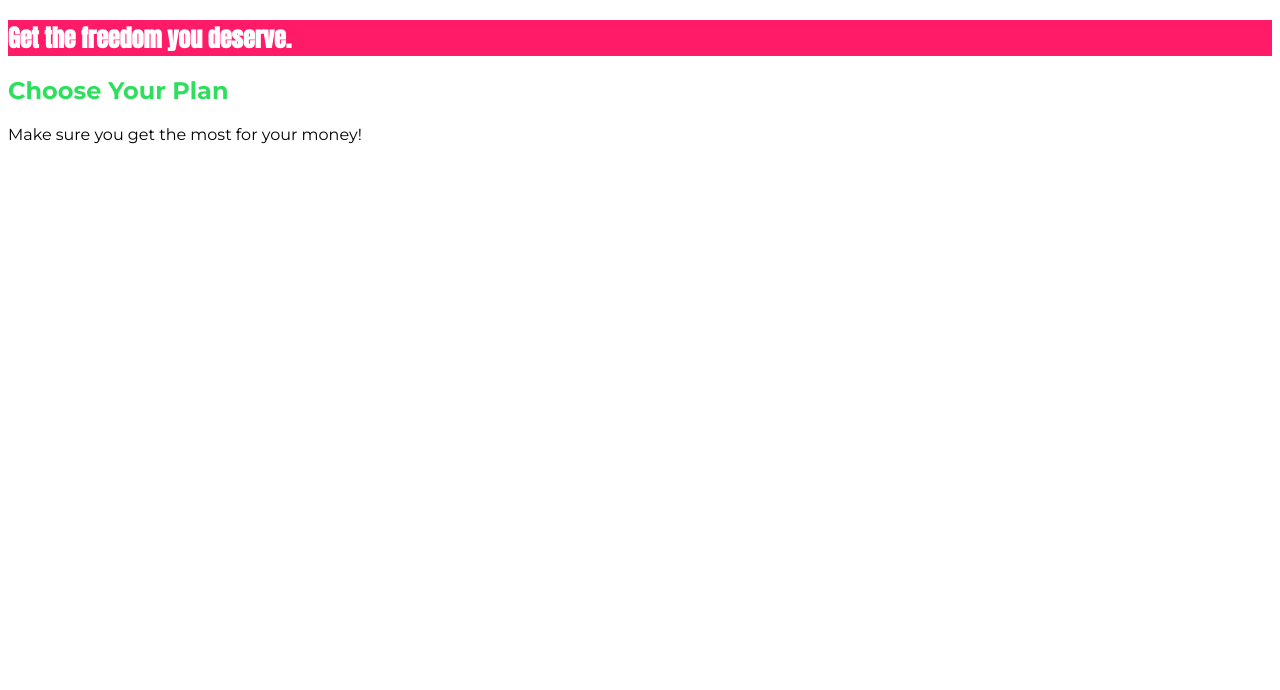
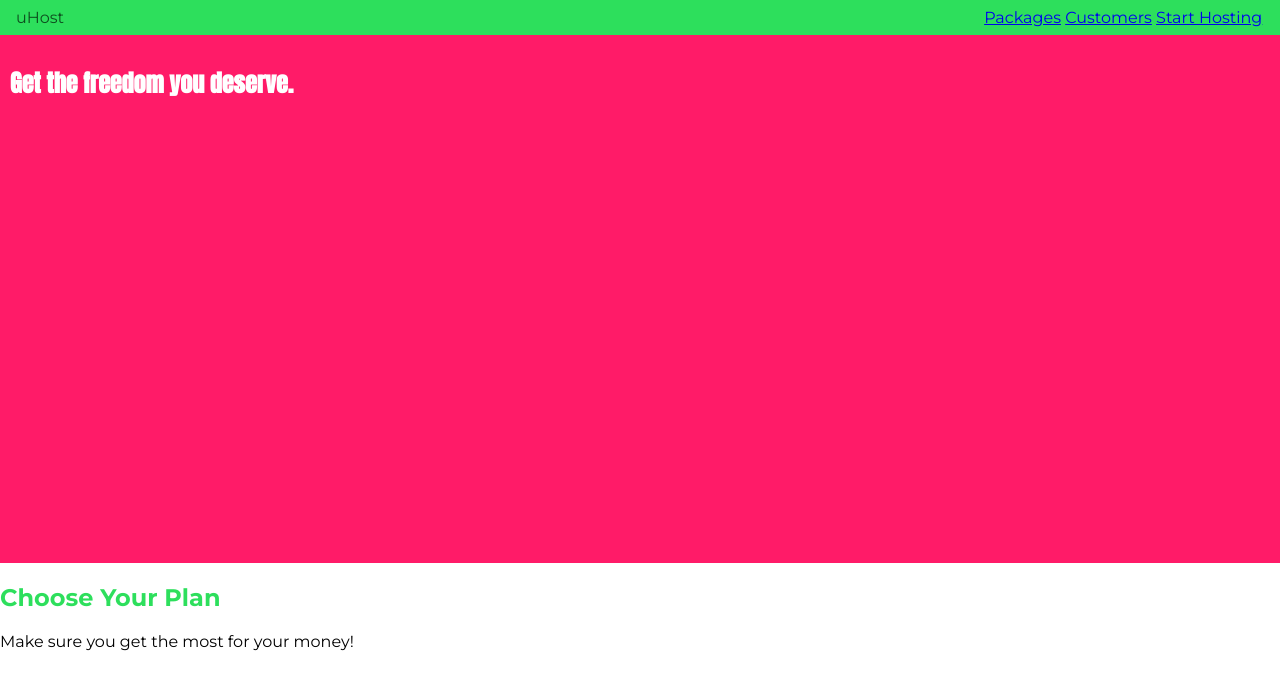
Before and after one commit to macho199/udemy-course-css-flexbox-grid-sass, a plain HTML site: page diving-deeper-01-project-introducing-the-box-model-starting-code/index.html in a window 1280 px wide. Drawn offline with Linux system fonts and the light colour scheme.

Commit message:
to text-decoration

```diff
--- a/diving-deeper-01-project-introducing-the-box-model-starting-code/index.html
+++ b/diving-deeper-01-project-introducing-the-box-model-starting-code/index.html
@@ -12,6 +12,26 @@
 </head>
 
 <body>
+    <header class="main-header">
+        <div>
+            <a href="index.html" class="main-header__brand">
+                uHost
+            </a>
+        </div>
+        <nav class="main-nav">
+            <ul class="main-nav__items">
+                <li class="main-nav__item">
+                    <a href="packages/index.html">Packages</a>
+                </li>
+                <li class="main-nav__item">
+                    <a href="customers/index.html">Customers</a>
+                </li>
+                <li class="main-nav__item">
+                    <a href="start-hosting/index.html">Start Hosting</a>
+                </li>
+            </ul>
+        </nav>
+    </header>
     <main>
         <section id="product-overview">
             <h1>Get the freedom you deserve.</h1>
--- a/diving-deeper-01-project-introducing-the-box-model-starting-code/main.css
+++ b/diving-deeper-01-project-introducing-the-box-model-starting-code/main.css
@@ -1,9 +1,17 @@
+* {
+    box-sizing: border-box;
+}
+
 body {
     font-family: 'Montserrat', sans-serif;
+    margin: 0;
 }
 
 #product-overview {
     background: #ff1b68;
+    width: 100%;
+    height: 528px;
+    padding: 10px;
 }
 
 .section-title {
@@ -18,3 +26,34 @@ body {
 /* h1 {
     font-family: sans-serif;
 } */
+
+.main-header {
+    width: 100%;
+    background-color: #2ddf5c;
+    padding: 8px 16px;
+}
+
+.main-header > div {
+    display: inline-block;
+}
+
+.main-header__brand {
+    color: #0e4f1f;
+    text-decoration: none;
+}
+
+.main-nav {
+    display: inline-block;
+    text-align: right;
+    width: calc(100% - 54px);
+}
+
+.main-nav__items {
+    margin: 0;
+    padding: 0;
+    list-style: none;
+}
+
+.main-nav__item {
+    display: inline-block;
+}
```
